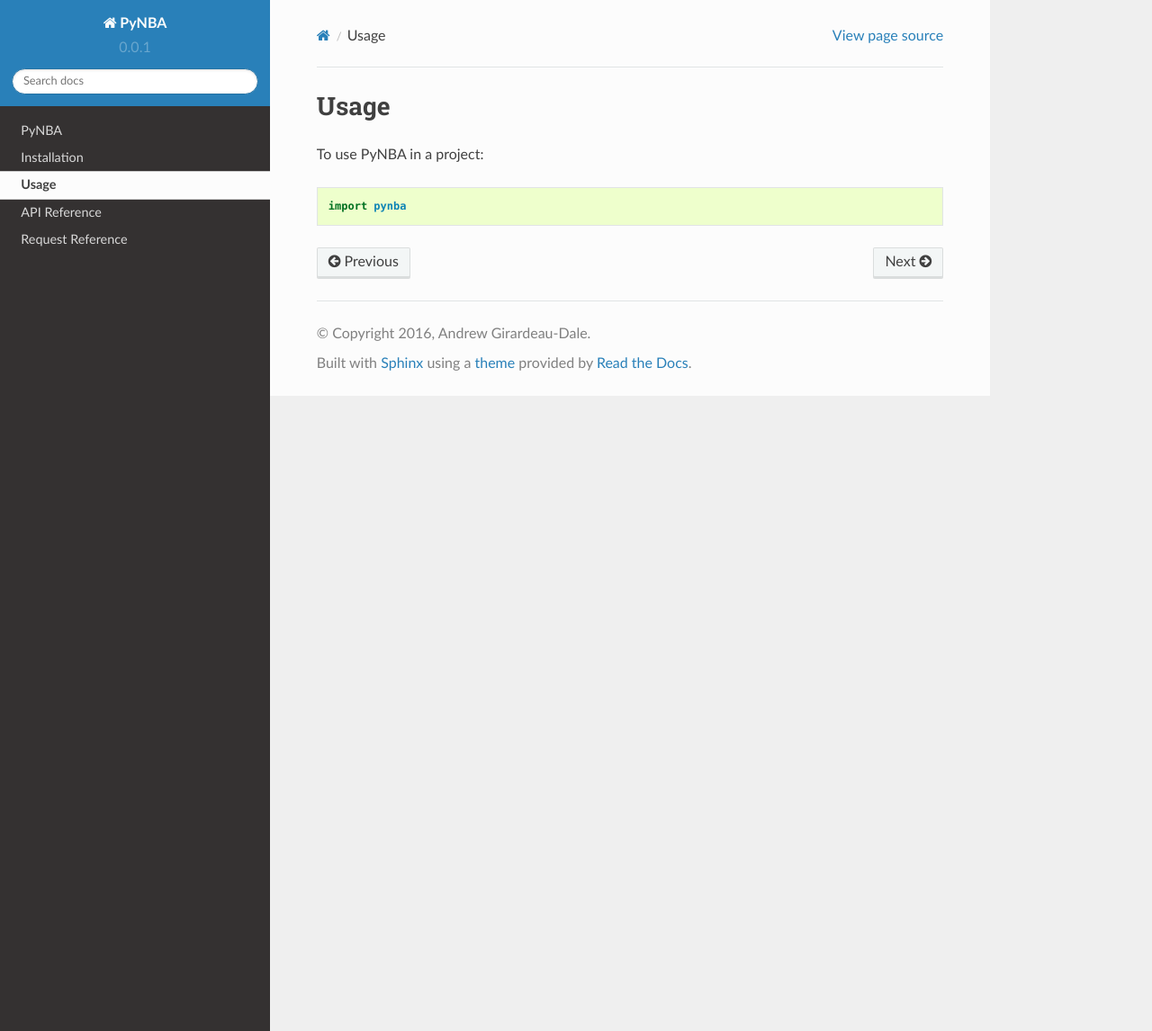
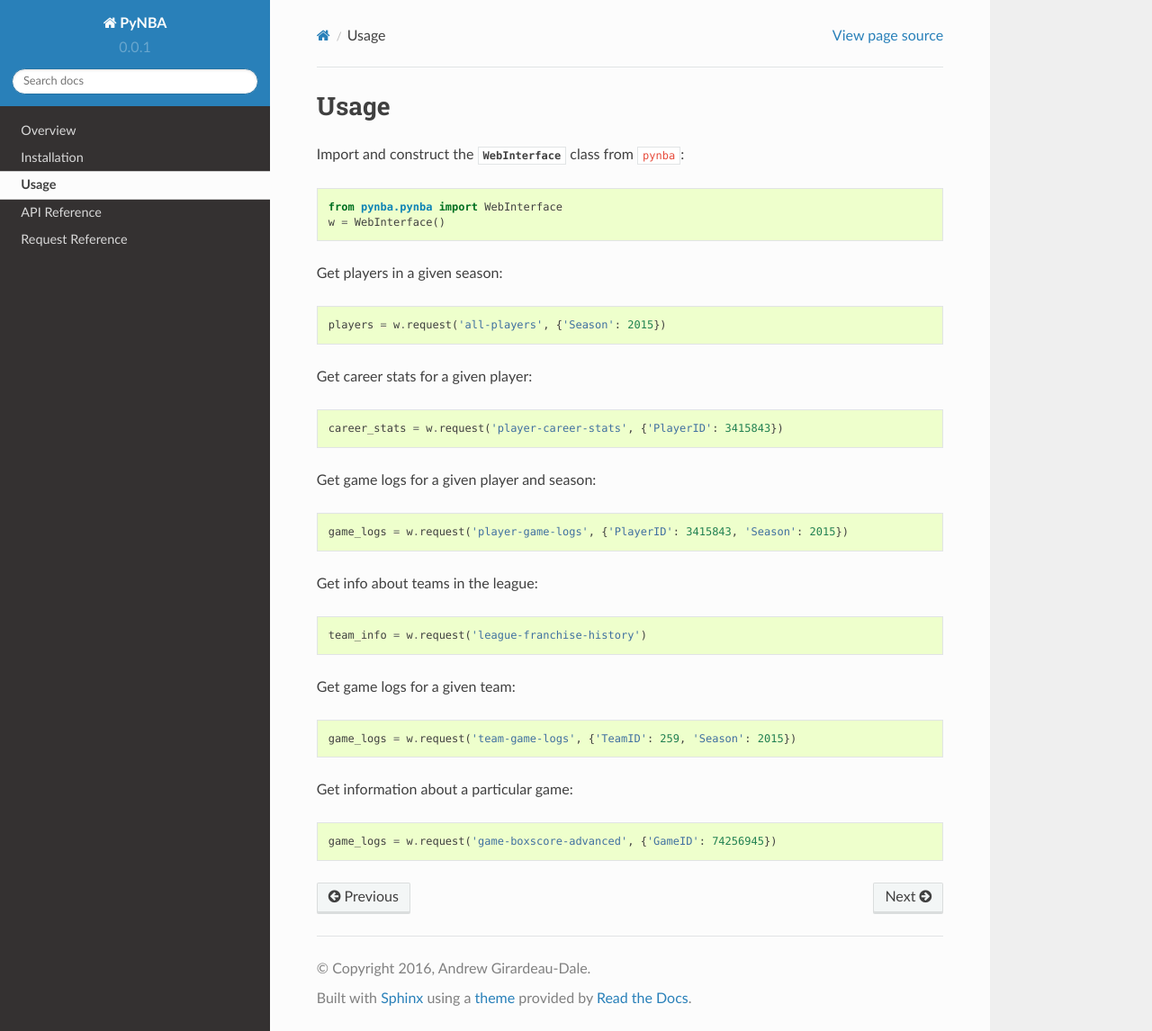
Before and after one commit to agirardeau/nbawebstats, a Sphinx documentation site: the page built from docs/usage.rst, in a window 1280 px wide and 1146 px high. Shown: the whole window at 90% size. Built offline with Sphinx 7.4.7 and the Read the Docs theme 2.0.0, drawn with Linux system fonts in a browser that asks for light colours.

Commit message:
Update readme, installation, and usage files.

```diff
--- a/docs/installation.rst
+++ b/docs/installation.rst
@@ -6,9 +6,9 @@
 
 At the command line::
 
-    $ easy_install pynba
+    $ pip install --user pynba
 
-Or, if you have virtualenvwrapper installed::
+Or, with virtualenvwrapper installed::
 
     $ mkvirtualenv pynba
     $ pip install pynba
--- a/docs/usage.rst
+++ b/docs/usage.rst
@@ -1,7 +1,34 @@
+.. highlight:: python
+
 =====
 Usage
 =====
 
-To use PyNBA in a project::
+Import and construct the :class:`WebInterface` class from ``pynba``::
 
-    import pynba
+    from pynba.pynba import WebInterface
+    w = WebInterface()
+
+Get players in a given season::
+
+    players = w.request('all-players', {'Season': 2015})
+
+Get career stats for a given player::
+
+    career_stats = w.request('player-career-stats', {'PlayerID': 3415843})
+
+Get game logs for a given player and season::
+
+    game_logs = w.request('player-game-logs', {'PlayerID': 3415843, 'Season': 2015})
+
+Get info about teams in the league::
+
+    team_info = w.request('league-franchise-history')
+
+Get game logs for a given team::
+
+    game_logs = w.request('team-game-logs', {'TeamID': 259, 'Season': 2015})
+
+Get information about a particular game::
+
+    game_logs = w.request('game-boxscore-advanced', {'GameID': 74256945})
```
Also changed, not shown: README.rst (+22 -5 lines).
